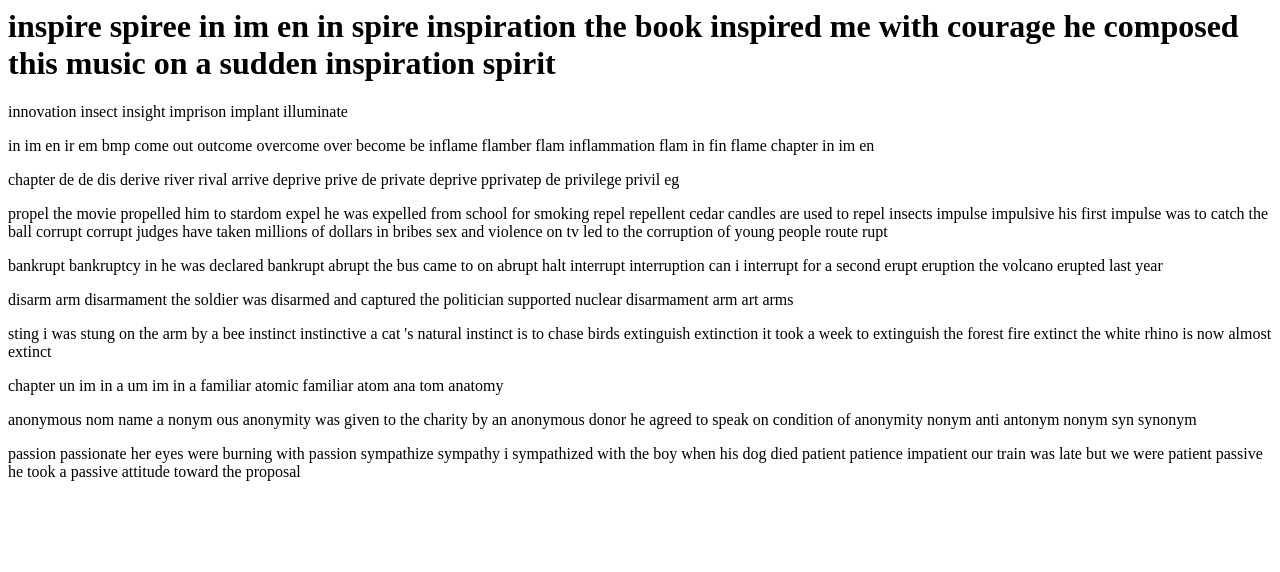
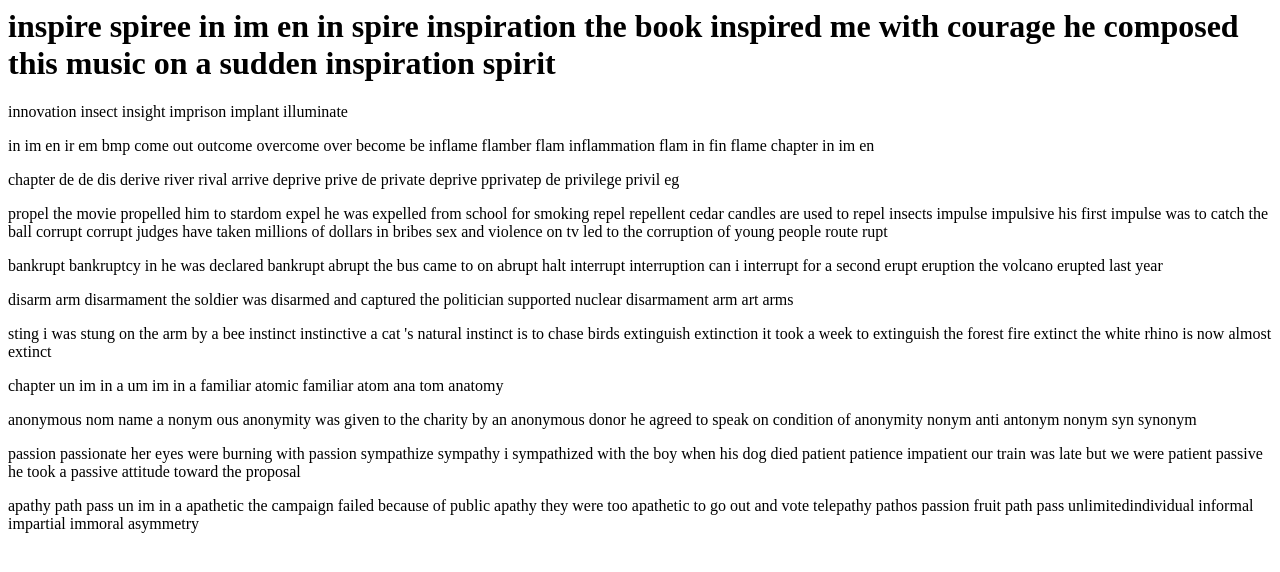
Before and after one commit to pann710/20210827, a plain HTML site: page index.html in a window 1280 px wide. Drawn offline with Linux system fonts and the light colour scheme.

Commit message:
Update index.html

```diff
--- a/index.html
+++ b/index.html
@@ -18,7 +18,7 @@
 <p>chapter un im in a  um im in a familiar atomic familiar atom ana tom anatomy</p>
 <p>anonymous nom name a nonym ous anonymity was given to the charity by an anonymous donor he agreed to speak on condition of anonymity nonym anti antonym nonym syn synonym</p>
 <p>passion passionate her eyes were burning with passion sympathize sympathy i sympathized with the boy  when his dog died patient patience impatient our train was late but we were patient passive he took a passive attitude toward the proposal </p>
-<p></p>
+<p>apathy path pass un im in a apathetic the campaign failed because of public apathy they were too apathetic to go out and vote telepathy pathos passion fruit path pass unlimitedindividual informal impartial immoral asymmetry </p>
 <p></p>
 <p></p>
 
```
